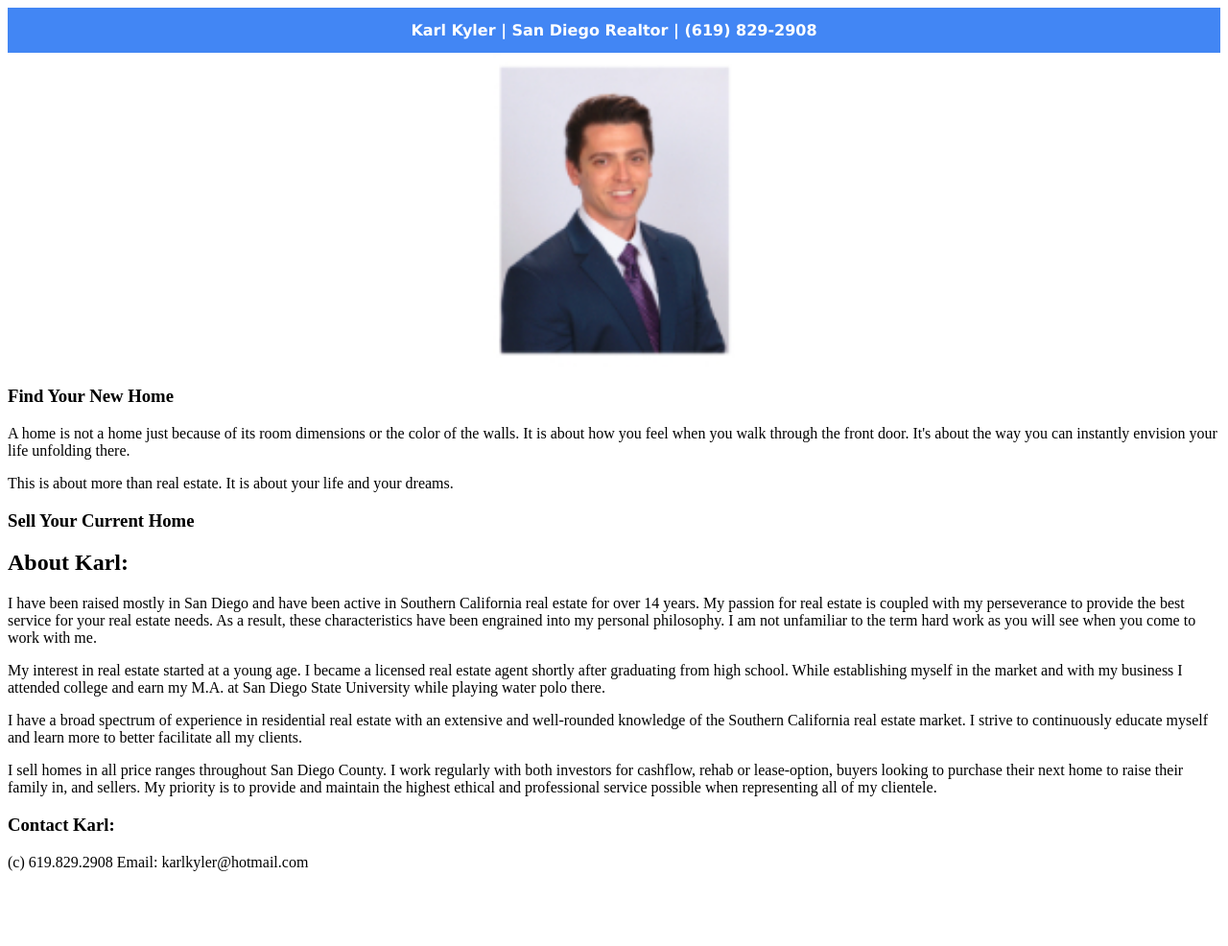
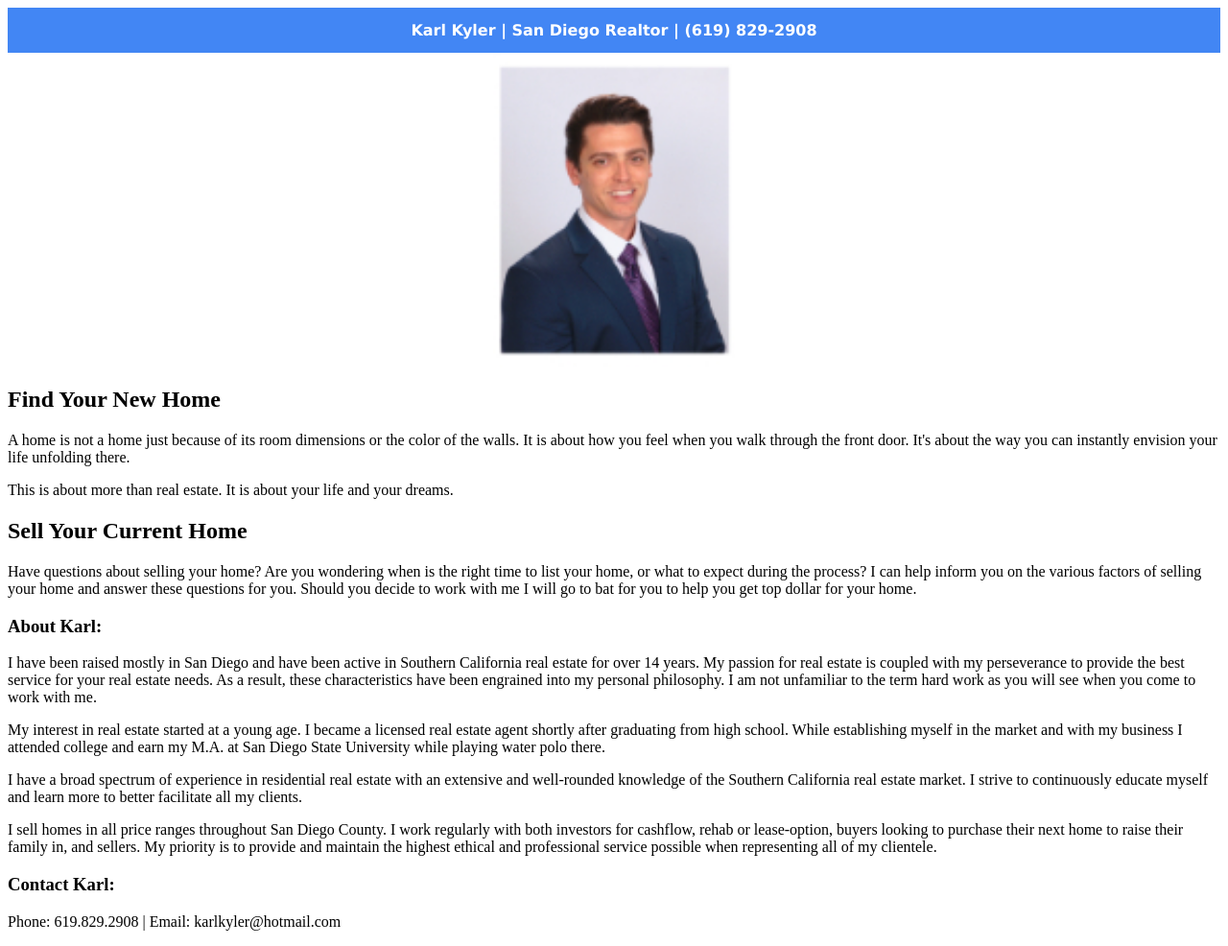
Before and after one commit to jaytea123/Realtor_Website, a plain HTML site: page index.html in a window 1280 px wide. Shown: the whole page at 96% size. Before the commit the page ends 924 px from the top, so only its background shows below. Drawn offline with Linux system fonts and the light colour scheme.

Commit message:
Added more details about realtor

```diff
--- a/index.html
+++ b/index.html
@@ -12,15 +12,15 @@
 
 		<img src="images/karl_headshot.jpeg" alt="Headshot of Karl Kyler" />
 
-		<h3>Find Your New Home</h3>
+		<h2>Find Your New Home</h2>
 		<p>A home is not a home just because of its room dimensions or the color of the walls. It is about how you feel when you walk through the front door. It's about the way you can instantly envision your life unfolding there.</p>
 
 		<p>This is about more than real estate. It is about your life and your dreams.</p>
 
-		<h3>Sell Your Current Home</h3>
-		<p></p>
+		<h2>Sell Your Current Home</h2>
+		<p>Have questions about selling your home? Are you wondering when is the right time to list your home, or what to expect during the process? I can help inform you on the various factors of selling your home and answer these questions for you. Should you decide to work with me I will go to bat for you to help you get top dollar for your home.</p>
 
-		<h2><strong>About Karl:</strong></h2>
+		<h3>About Karl:</h3>
 		<p>I have been raised mostly in San Diego and have been active in Southern California real estate for over 14 years. My passion for real estate is coupled with my perseverance to provide the best service for your real estate needs. As a result, these characteristics have been engrained into my personal philosophy. I am not unfamiliar to the term hard work as you will see when you come to work with me.</p>
 
 		<p>My interest in real estate started at a young age. I became a licensed real estate agent shortly after graduating from high school. While establishing myself in the market and with my business I attended college and earn my M.A. at San Diego State University while playing water polo there.</p>
@@ -30,6 +30,6 @@
 		<p>I sell homes in all price ranges throughout San Diego County. I work regularly with both investors for cashflow, rehab or lease-option, buyers looking to purchase their next home to raise their family in, and sellers. My priority is to provide and maintain the highest ethical and professional service possible when representing all of my clientele.</p>
 
 		<h3>Contact Karl:</h3>
-		<p>(c) 619.829.2908 Email: karlkyler@hotmail.com</p>
+		<p>Phone: 619.829.2908 | Email: karlkyler@hotmail.com</p>
 	</body>
 </html>
--- a/stylesheet.css
+++ b/stylesheet.css
@@ -25,6 +25,10 @@ img {
 	width: 20%;
 }
 
+h2 {
+	font-weight: bold;
+}
+
 h3 {
 	font-weight: bold;
 }
```
